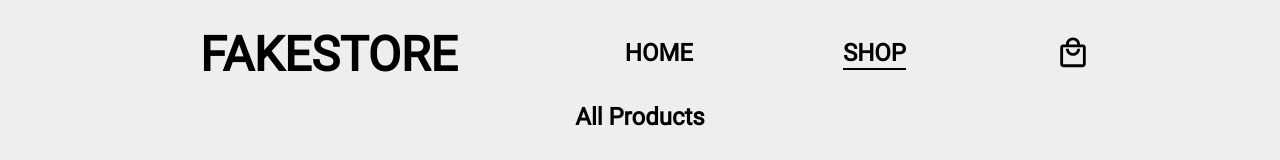
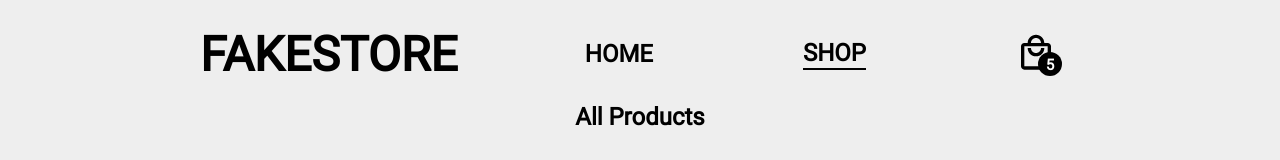
Before and after one commit to zachloh/shopping-cart, a React (Create React App) app: page /shop in a window 1280 px wide. Shown: the top 160 px of the page. Built offline with nearby package versions, Linux system fonts and the light colour scheme; no server answers.

Commit message:
Add badge onto cart icon

```diff
--- a/src/layout/Header/Header.js
+++ b/src/layout/Header/Header.js
@@ -37,8 +37,9 @@ const Header = () => {
                 SHOP
               </NavLink>
             </li>
-            <li>
-              <img src={cart} alt="cart icon" onClick={handleOpenSidebar} />
+            <li className={styles.cart} onClick={handleOpenSidebar}>
+              <img src={cart} alt="cart icon" />
+              <span className={styles.badge}>5</span>
             </li>
           </ul>
         </nav>
--- a/src/layout/Header/Header.module.css
+++ b/src/layout/Header/Header.module.css
@@ -16,6 +16,7 @@
 .links {
   font-size: 1.5rem;
   display: flex;
+  align-items: center;
   list-style: none;
   gap: 150px;
 }
@@ -32,3 +33,23 @@
 .active {
   border-bottom: 2px solid #000;
 }
+
+.cart img {
+  height: 40px;
+  width: auto;
+}
+
+.badge {
+  position: relative;
+  background-color: #000;
+  color: #fff;
+  height: 24px;
+  width: 24px;
+  border-radius: 50%;
+  font-size: 0.95rem;
+  display: flex;
+  align-items: center;
+  justify-content: center;
+  left: -18px;
+  top: 19px;
+}
```
